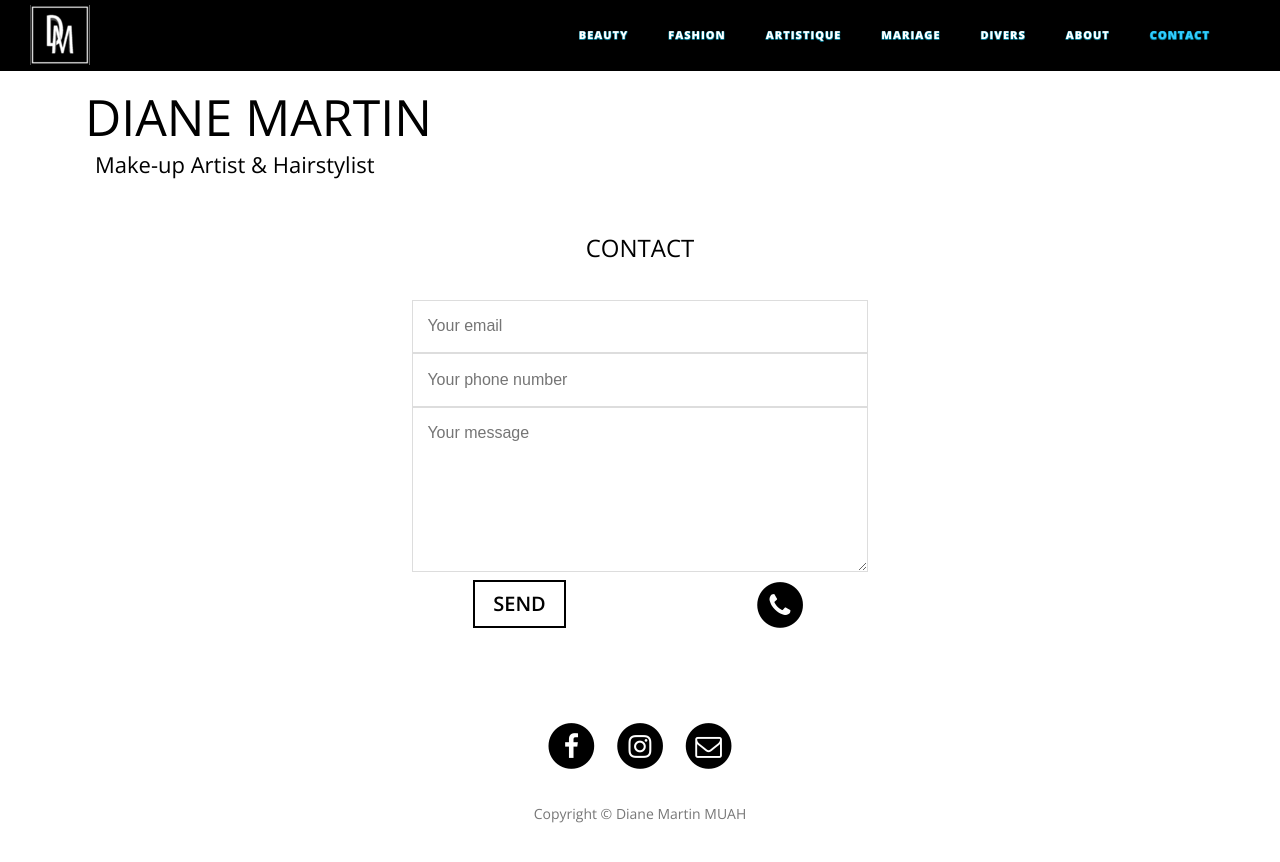
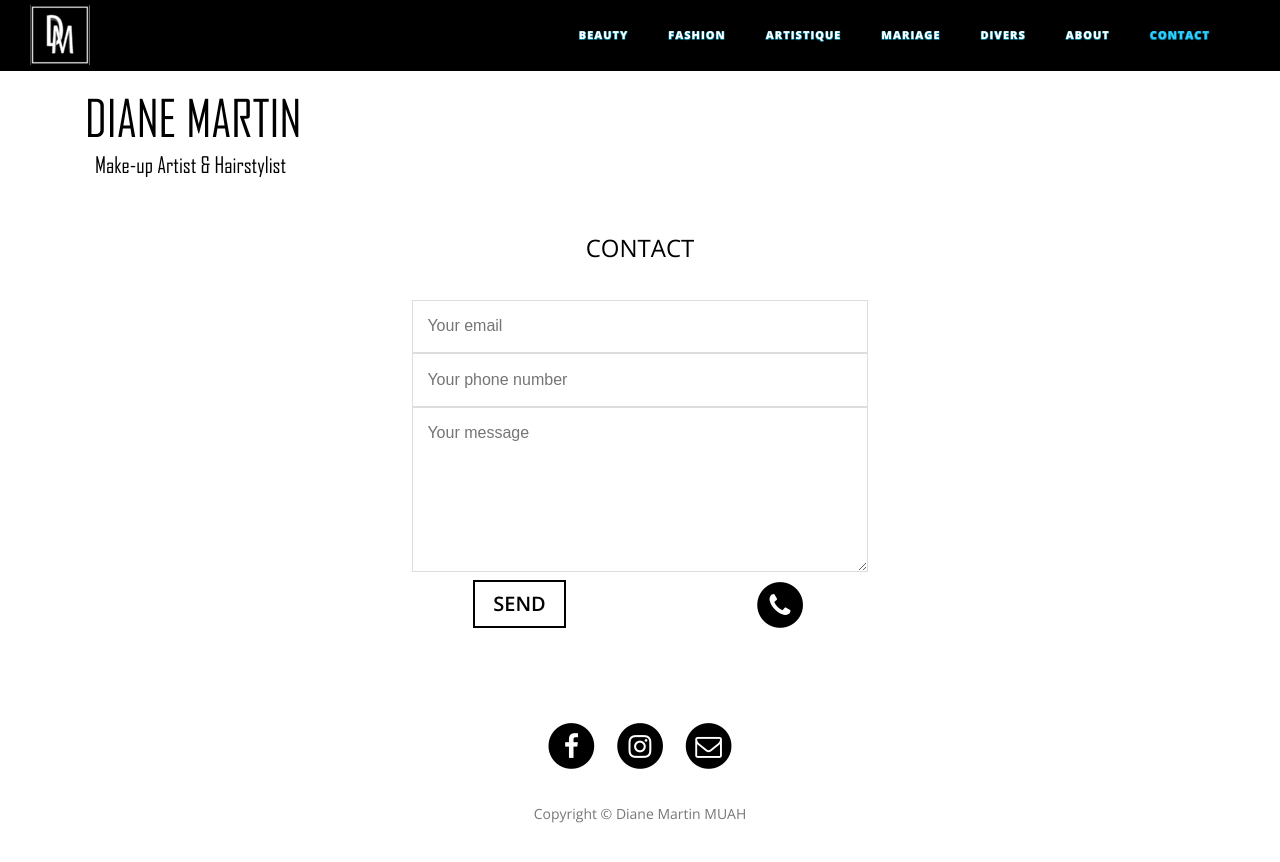
Before and after one commit to karlito139/Site_MUAH, a Jekyll site: the page built from contact/index.html, in a window 1280 px wide. Shown: the top 862 px of the page. Built offline with Jekyll 4.4.1, drawn with Linux system fonts in a browser that asks for light colours; nearby versions of some CDN libraries.

Commit message:
Update fonts

```diff
--- a/css/WYSIWYG.css
+++ b/css/WYSIWYG.css
@@ -60,8 +60,6 @@ ul.aligncenter, .aligncenter ul, ol.aligncenter, .aligncenter ol { list-style-po
 .justifyright { text-align: right; }
 .hidden { display: none; }
 .big, big { font-size: 1.15em; line-height: 1.5; font-weight: 300; }
-h2.big { font-family: Century Gothic; font-size: 400%; letter-spacing: .1em; }
-h3.big { font-family: Century Gothic; font-size: 100%; padding-left: 10px; }
 .extrabig { font-size: 1.9em; line-height: 1.3; }
 .small, small { font-size: .85em; line-height: 1.5; }
 .extrasmall { font-size: .6em; }
--- a/css/main.css
+++ b/css/main.css
@@ -157,6 +157,12 @@ hr.small {
 .intro-header .page-heading {
   text-align: left;
 }
+
+@font-face {
+	font-family: 'Agency FB';
+	src: url(../fonts/AGENCYR.TTF);
+}
+
 .intro-header .site-heading h1,
 .intro-header .page-heading h1 {
   margin-top: 0;
@@ -384,11 +390,15 @@ body {
 }
 }
 
-/* @media (min-width:992px) { */
+#formview{
+	width: 70%;
+}
+
+ @media (min-width:768px) {
 #formview{
 	width: 40%;
 }
-/* } */
+}
 
 #formview textarea {
     height: 10.3em;
```
Also changed, not shown: fonts/AGENCYR.TTF (added).
